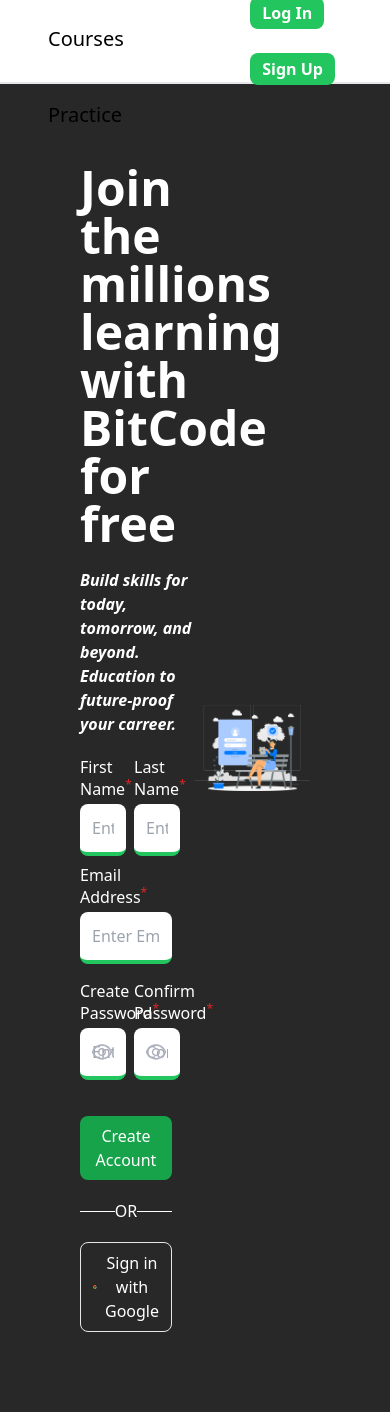
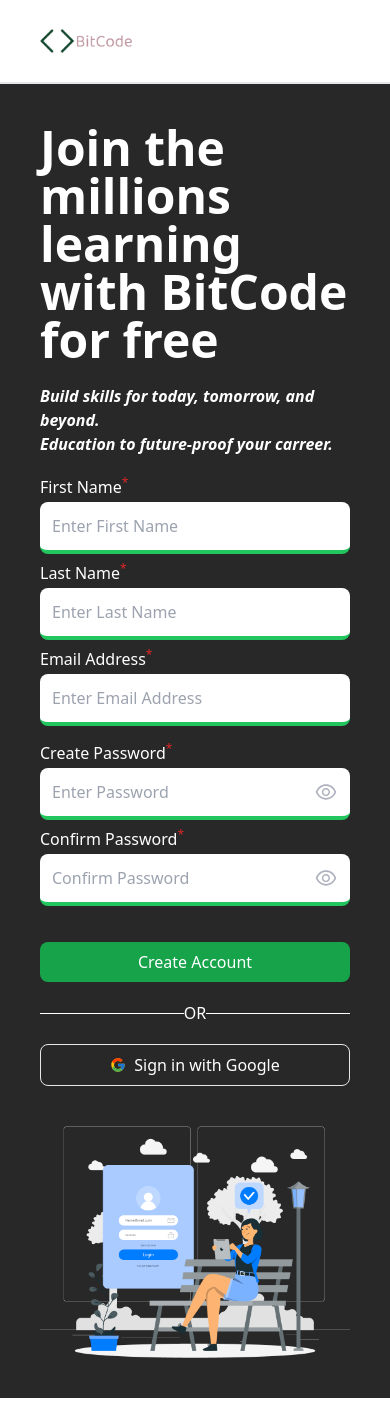
Before and after one commit to Priyanshu282002/bitcode, a React (Create React App) app: page /signup in a window 390 px wide. Built offline with nearby package versions, Linux system fonts and the light colour scheme.

Commit message:
Added media Queries

```diff
--- a/src/components/FilterCourses.jsx
+++ b/src/components/FilterCourses.jsx
@@ -6,7 +6,7 @@
     }
   return (
     <div>
-        <div className="w-11/12 flex flex-wrap max-w-max space-x-4 gap-y-4 mx-auto py-4 justify-center">
+        <div className="w-11/12 flex flex-wrap max-w-max space-x-4 gap-y-4 mx-auto py-4 justify-center sm:px-10">
             {
                 filterData.map((data)=>{
                 return(
--- a/src/components/LoginForm.jsx
+++ b/src/components/LoginForm.jsx
@@ -57,7 +57,7 @@
 
     const[showPassword, setShowPassword]=useState(false);
   return (
-    <form onSubmit={submitHandler} className='flex flex-col w-4/5 gap-y-2 '>
+    <form onSubmit={submitHandler} className='flex flex-col w-4/5 gap-y-2 sm:w-full'>
         <label className='w-full'>
             <p className='text-white mb-1 leading-[1.375rem]'>Email Address<sup className=' text-red-600'>*</sup></p>
 
--- a/src/components/Navbar.jsx
+++ b/src/components/Navbar.jsx
@@ -17,22 +17,22 @@
 
   return (
     <div>
-        <div className=' flex justify-between px-10 py-4 items-center border-b-2 h-[10vh]'>
+        <div className='flex justify-between px-10 py-4 items-center border-b-2 h-[10vh]'>
             <div className='flex gap-10 flex-wrap items-center text-xl'>
                 <NavLink to="/">
-                    <img src={logo} alt='logo' className=' h-8 w-25 cursor-pointer hover:scale-110 transition-all duration-300'/>
+                    <img src={logo} alt='logo' className='sm:h-6 h-8 w-25 cursor-pointer hover:scale-110 transition-all duration-300'/>
                 </NavLink>
 
                 <NavLink to="/courses">
-                    <button className=' hover:bg-slate-800 hover:text-white transition-all duration-300 px-2 py-1 rounded-lg'>Courses</button>
+                    <button className=' hover:bg-slate-800 hover:text-white transition-all duration-300 px-2 py-1 rounded-lg sm:hidden'>Courses</button>
                 </NavLink>
                 <NavLink to={`${localStorage.getItem("Token")!=null?"/practice":"/login"}`}>
-                    <button className='hover:bg-slate-800 hover:text-white transition-all duration-300 px-2 py-1 rounded-lg' >Practice</button>
+                    <button className='hover:bg-slate-800 hover:text-white transition-all duration-300 px-2 py-1 rounded-lg sm:hidden' >Practice</button>
                 </NavLink>
 
             </div>
 
-            <div className='flex gap-6 flex-wrap'>
+            <div className='flex gap-6 flex-wrap sm:hidden'>
                 {localStorage.getItem("Token")!=null?(<NavLink to="/login">
                     <button className=' bg-green-500 text-white px-3 py-1 rounded-lg hover:scale-125 transition-all duration-300 font-semibold' onClick={logoutHandler}>Log Out</button>
                 </NavLink>) : (<NavLink to="/login">
--- a/src/components/SignupForm.jsx
+++ b/src/components/SignupForm.jsx
@@ -77,16 +77,16 @@
 
 
   return (
-    <div>
-        <form onSubmit={submitHandler} className='flex flex-col w-4/5 gap-y-2'>
+
+    <form onSubmit={submitHandler} className='flex flex-col w-4/5 gap-y-2 sm:w-full'>
         {/* first name and last name */}
-            <div className='flex gap-x-2 w-full'>
-                <label className='w-1/2' >
+        <div className='flex gap-x-2 w-full sm:flex-col sm:gap-y-2'>
+            <label className='w-1/2 sm:w-full' >
                 <p className='text-white mb-1 leading-[1.375rem]'>First Name<sup className=' text-red-600'>*</sup></p>
                 <input required type='text' name='firstName' onChange={changeHandler} placeholder='Enter First Name' value={formData.firstName} className='w-full rounded-[0.5rem] p-[12px] border-b-4 border-green-500'/>
             </label>
 
-                <label className='w-1/2'>
+            <label className='w-1/2 sm:w-full'>
                 <p className='text-white mb-1 leading-[1.375rem]'>Last Name<sup className=' text-red-600'>*</sup></p>
                 <input required type='text' name='lastName' onChange={changeHandler} placeholder='Enter Last Name' value={formData.lastName} className='w-full rounded-[0.5rem] p-[12px] border-b-4 border-green-500'/>
             </label>
@@ -99,8 +99,8 @@
         </label>
 
         {/* createPassword and Confirm Password */}
-            <div className='flex gap-x-2 mt-2'>
-                <label className='w-1/2 relative'>
+        <div className='flex gap-x-2 mt-2 sm:flex-col sm:gap-y-2'>
+            <label className='w-1/2 relative sm:w-full'>
                 <p className='text-white mb-1 leading-[1.375rem]'>Create Password<sup className=' text-red-600'>*</sup></p>
                 <input required type={showPassword? ("text"): ("password")} name='password' onChange={changeHandler} placeholder='Enter Password' value={formData.password} className='w-full rounded-[0.5rem]  p-[12px] border-b-4 border-green-500'/>
 
@@ -108,7 +108,7 @@
                 </span>
             </label>
 
-                <label className='w-1/2 relative'>
+            <label className='w-1/2 relative sm:w-full'>
                 <p className='text-white mb-1 leading-[1.375rem]'>Confirm Password<sup className=' text-red-600'>*</sup></p>
 
                 <input required type={showConfirmPassword? ("text"): ("password")} name='confirmPassword' onChange={changeHandler} placeholder='Confirm Password' value={formData.confirmPassword} className='w-full rounded-[0.5rem]  p-[12px] border-b-4 border-green-500'/>
@@ -122,7 +122,7 @@
             Create Account
         </button>
     </form>
-    </div>
+
   )
 }
 
--- a/src/components/Template.jsx
+++ b/src/components/Template.jsx
@@ -5,11 +5,11 @@
 
 const Template = ({title,desc1,desc2,image,formtype,setIsLoggedIn}) => {
   return (
-    <div className='flex min-h-[90vh] justify-center items-center scroll-smooth '>
-        <div className='flex px-20 w-full items-center py-20'>
-            <div className='flex flex-col gap-5 w-1/2'>
-                <h1 className='text-5xl font-bold text-white'>{title}</h1>
-                <p className='text-white font-semibold italic'>
+    <div className='flex min-h-[90vh] justify-center items-center scroll-smooth'>
+        <div className='flex px-20 w-full items-center py-20 sm:flex-col sm:px-10 sm:py-10'>
+            <div className='flex flex-col gap-5 w-1/2 sm:mb-10 sm:w-full sm:items-center'>
+                <h1 className='text-5xl font-bold text-white sm:w-full'>{title}</h1>
+                <p className='text-white font-semibold italic sm:w-full'>
                     <span className=''>{desc1}</span><br/>
                     <span className=''>{desc2}</span>
                 </p>
@@ -18,18 +18,18 @@
 
 
 
-                <div className='flex w-4/5 items-center'>
+                <div className='flex w-4/5 items-center sm:w-full'>
                     <div className='h-[1px] bg-white w-full'></div>
                     <p className='text-white font-medium leading-[1.375rem]'>OR</p>
                     <div className='h-[1px] bg-white w-full'></div>
                 </div>
 
-                <button className='w-4/5 flex justify-center items-center rounded-[8px] font-medium text-white border border-richblack-700 px-[12px] py-[8px] gap-x-2'>
+                <button className='w-4/5 flex justify-center items-center rounded-[8px] font-medium text-white border border-richblack-700 px-[12px] py-[8px] gap-x-2 sm:w-full'>
                     <FcGoogle/>
                     Sign in with Google
                 </button>
             </div>
-            <div className='w-1/2 h-full'>
+            <div className='w-1/2 h-full sm:w-full'>
                 <img src={image} alt="LoginImage" loading='lazy' />
             </div>
         </div>
--- a/src/pages/HomePage.jsx
+++ b/src/pages/HomePage.jsx
@@ -4,8 +4,8 @@
 const HomePage = () => {
   return (
     <div className='min-h-[90vh] bg-[#282828] flex justify-center items-center'>
-      <div className='flex  px-10 w-full '>
-        <div className='flex flex-col gap-10 w-1/2'>
+      <div className='flex  px-10 w-full sm:flex-col sm:py-10 sm:px-10'>
+        <div className='flex flex-col gap-10 w-1/2 sm:w-full sm:mb-10'>
           <h1 className=' text-6xl font-bold text-white'>Follow the Path to Success with BitCode</h1>
           <p className='text-white font-semibold'>Elevate your programming skills, solve challenges, and unlock the world of coding possibilities.</p>
           <div className='flex gap-6'>
@@ -17,7 +17,7 @@
             </NavLink>
           </div>
         </div>
-        <div className=' grid grid-cols-2 w-1/2 text-center gap-y-10 gap-x-5 text-white'>
+        <div className=' grid grid-cols-2 w-1/2 text-center gap-y-10 gap-x-5 text-white sm:w-full'>
             <div className='btn flex justify-center items-center font-bold'>Learn DSA</div>
             <div className='btn flex justify-center items-center font-bold'>Web Development</div>
             <div className='btn flex justify-center items-center font-bold'>Computer Networks</div>
--- a/src/pages/Practice.jsx
+++ b/src/pages/Practice.jsx
@@ -10,7 +10,7 @@
 const Practice = () => {
   const [sheets, setSheets]=useState(null);
   const [loading,setLoading] = useState(true);
-  const [category,setCategory]=useState(filterData[0].title);
+  const [category,setCategory]=useState(filterData[0].api);
 
 
   return (
--- a/tailwind.config.js
+++ b/tailwind.config.js
@@ -5,6 +5,22 @@
   ],
   theme: {
     extend: {},
+    screens: {
+      '2xl': {'max': '1535px'},
+      // => @media (max-width: 1535px) { ... }
+
+      'xl': {'max': '1279px'},
+      // => @media (max-width: 1279px) { ... }
+
+      'lg': {'max': '1023px'},
+      // => @media (max-width: 1023px) { ... }
+
+      'md': {'max': '767px'},
+      // => @media (max-width: 767px) { ... }
+
+      'sm': {'max': '639px'},
+      // => @media (max-width: 639px) { ... }
+    }
   },
   plugins: [],
 }
```
Lines whose indentation alone changed are shown as unchanged.
